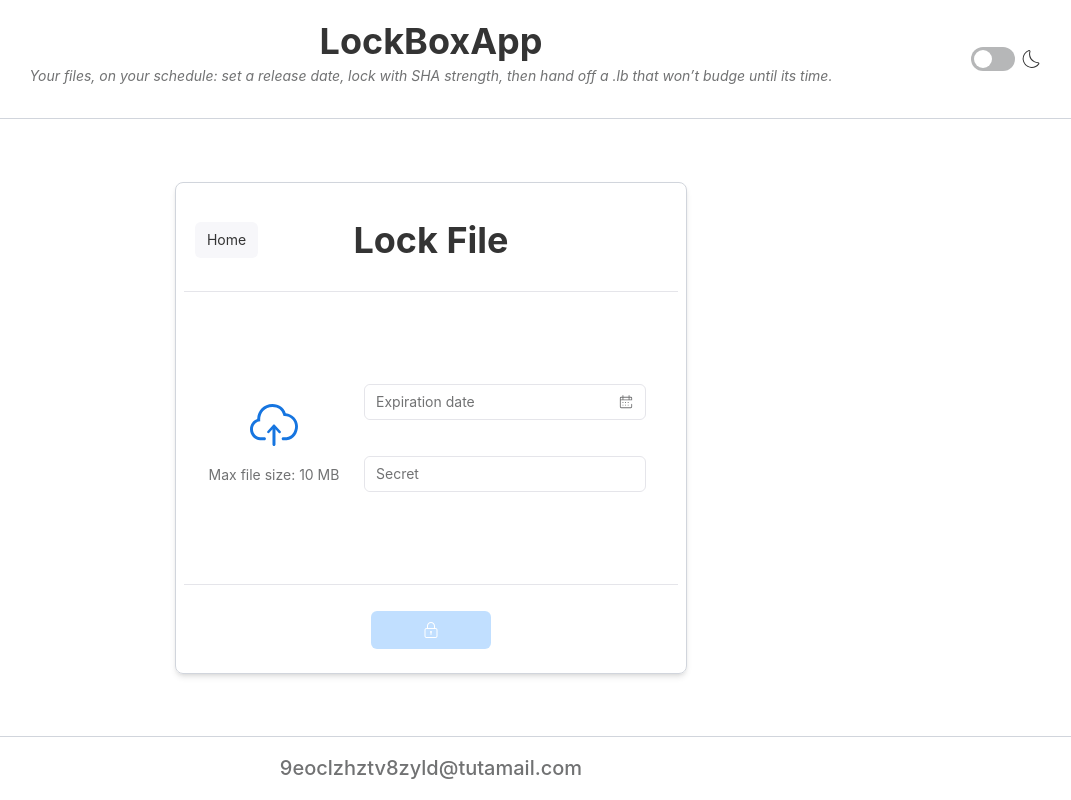
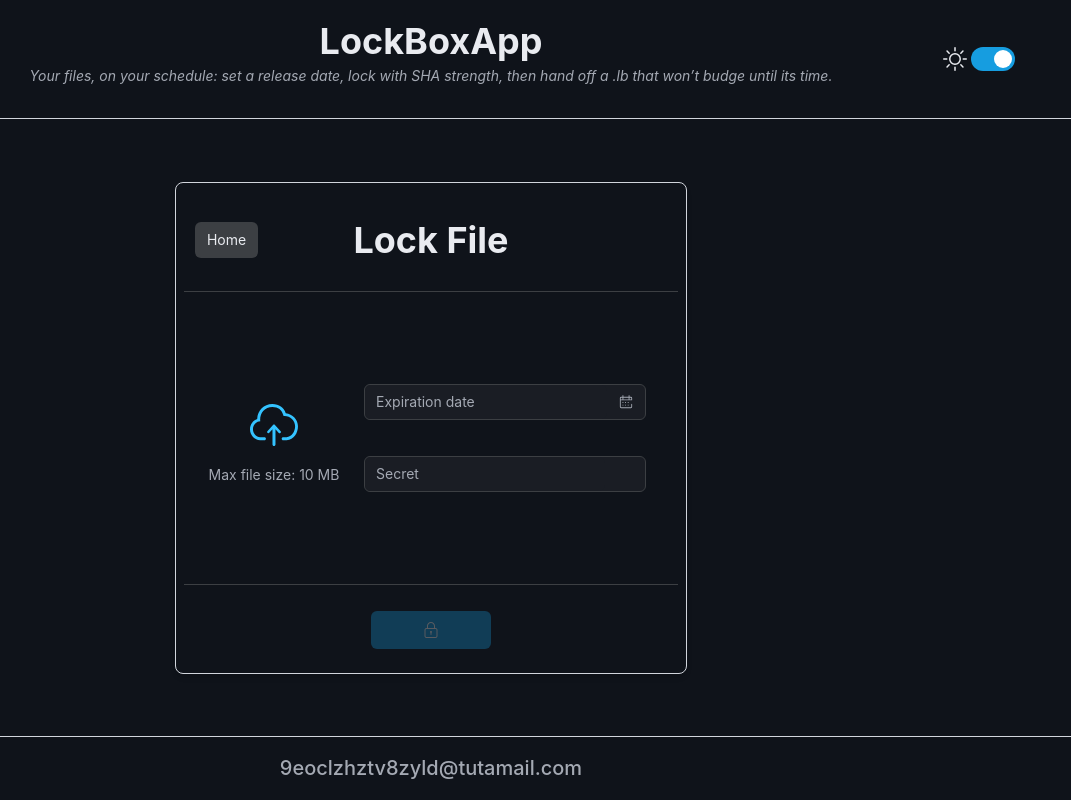
Before and after one commit to JKHelloWorld/lockbox_fe, a React (Vite) app: page /lock-file in a window 1280 px wide. Shown: the whole page, without its empty margins (209-1280 px from the left). Built offline with nearby package versions, Linux system fonts and the light colour scheme; some icons are missing.

Commit message:
HelloWorld!

```diff
--- a/src/App.tsx
+++ b/src/App.tsx
@@ -1,6 +1,6 @@
 import "./App.css";
 import { Routes, Route } from "react-router";
-import React, { useState } from "react";
+import React, { JSX, useState } from "react";
 import {
   CustomProvider,
   Heading,
@@ -21,7 +21,7 @@ const EMAIL = "9eoclzhztv8zyld@tutamail.com";
 type Theme = "light" | "dark" | "high-contrast" | undefined;
 
 function App() {
-  const [theme, setTheme] = useState<Theme>("light");
+  const [theme, setTheme] = useState<Theme>("dark");
   const { t } = useTranslation();
 
   const onToggleTheme = (): void => {
@@ -36,27 +36,32 @@ function App() {
     return theme === "dark";
   };
 
+  const themeToggle = (): JSX.Element => {
+    return (
+      <Stack spacing={4}>
+        <icons.lightTheme
+          className={`${isDark() ? "visible" : "invisible"} text-2xl`}
+        ></icons.lightTheme>
+        <Toggle checked={theme === "dark"} onChange={onToggleTheme}></Toggle>
+        <icons.darkTheme
+          className={`${isDark() ? "invisible" : "visible"} text-2xl`}
+        ></icons.darkTheme>
+      </Stack>
+    );
+  };
+
   return (
     <CustomProvider theme={theme}>
-      <div className="h-screen w-screen flex justify-center">
+      <div className="relative h-screen w-screen flex justify-center">
         <VStack className={"w-full"} alignItems="stretch">
           <div
             className={
               "flex justify-center items-center border-b border-gray-300 py-4 relative"
             }
           >
-            <Stack className="absolute top-[620%] sm:top-auto left-[75%] sm:left-[90%]" spacing={4}>
-              <icons.lightTheme
-                className={`${isDark() ? "visible" : "invisible"} text-2xl`}
-              ></icons.lightTheme>
-              <Toggle
-                checked={theme === "dark"}
-                onChange={onToggleTheme}
-              ></Toggle>
-              <icons.darkTheme
-                className={`${isDark() ? "invisible" : "visible"} text-2xl`}
-              ></icons.darkTheme>
-            </Stack>
+            <span className="absolute top-[89vh] sm:top-auto left-[40vw] sm:left-[90vw]">
+              {themeToggle()}
+            </span>
             <HeadingGroup className="text-center">
               <Heading level={2}>{t("pages.home.title")}</Heading>
               <Text muted as="i">
--- a/src/pages/lock-file.page.tsx
+++ b/src/pages/lock-file.page.tsx
@@ -251,7 +251,7 @@ export default function LockFilePage() {
                       )}
                     />
                   </VStack>
-                  <div className="hidden sm:inline mx-4"></div>
+                  <div className="hidden sm:block mx-4"></div>
                 </Stack>
               </VStack.Item>
             </>
--- a/src/pages/unlock-file.page.tsx
+++ b/src/pages/unlock-file.page.tsx
@@ -189,7 +189,7 @@ export default function UnlockFilePage() {
                     />
                   </VStack>
                 </Stack>
-                <div className="hidden sm:inline mx-4"></div>
+                <div className="hidden sm:block mx-4"></div>
               </VStack.Item>
             </>
           )}
```
